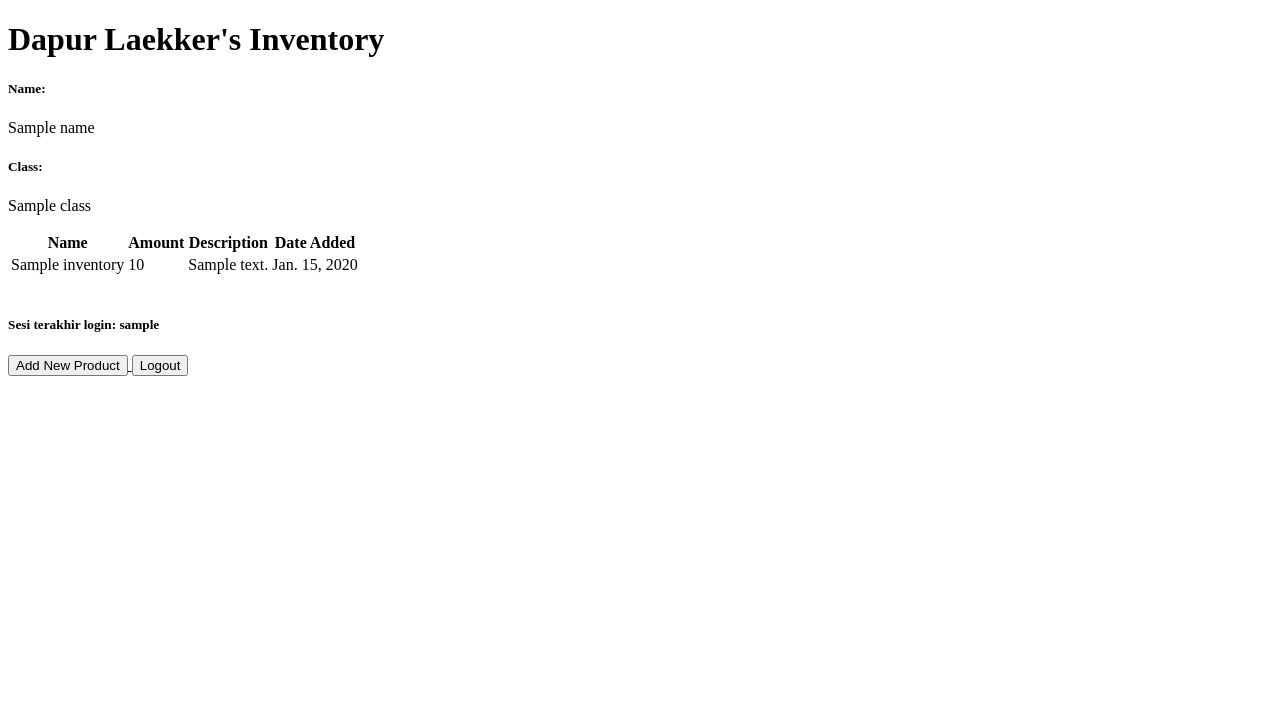
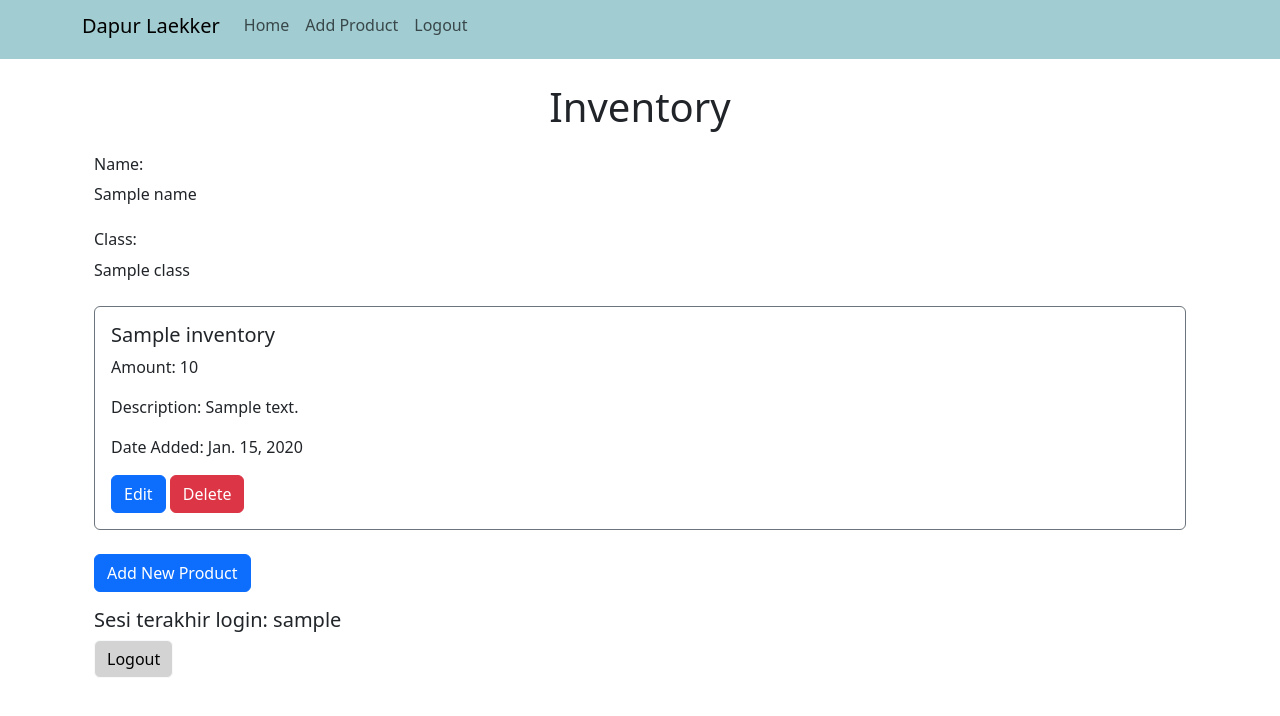
Before and after one commit to sekargandesdianti/dapur-laekker, a Django app: template main/templates/main.html in a window 1280 px wide. Shown: the top 716 px of the page. Run offline with Django 4.2, Linux system fonts and the light colour scheme; tables that the repository leaves empty hold one stand-in row (values such as "Sample post"); the template is opened without the code that fills it: values that come from a table or form of the project are taken from there, most other values are stand-ins (such as "Sample title", 1, 10 or a date in 2020).

Commit message:
Menambahkan Tugas 5

```diff
--- a/main/templates/main.html
+++ b/main/templates/main.html
@@ -1,48 +1,43 @@
 {% extends 'base.html' %}
 
 {% block content %}
-    <h1>Dapur Laekker's Inventory</h1>
+<div class="container">
+    <h1 class="text-center mt-4">Inventory</h1>
+    <h6 class="mt-4">Name:</h5>
+    <p class="mt-1">{{name}}</p>
 
-    <h5>Name:</h5>
-    <p>{{name}}</p>
+    <h6 class="mt-4">Class:</h5>
+    <p class="mt-1">{{class}}</p>
 
-    <h5>Class:</h5>
-    <p>{{class}}</p>
+    <div class="card-deck">
+        {% for inventory in products %}
+            <div class="card border-secondary mt-4">
+                <div class="card-body">
+                    <h5 class="card-title">{{inventory.name}}</h5>
+                    <p class="card-text">Amount: {{inventory.amount}}</p>
+                    <p class="card-text">Description: {{inventory.description}}</p>
+                    <p class="card-text">Date Added: {{inventory.date_added}}</p>
+                    <a href="{% url 'main:edit_product' inventory.pk %}" class="btn btn-primary">
+                        Edit
+                    </a>
+                    <a href="{% url 'main:delete_product' inventory.pk %}" class="btn btn-danger">
+                        Delete
+                    </a>
+                </div>
+            </div>
+        {% endfor %}
+    </div>
 
-<table>
-    <tr>
-        <th>Name</th>
-        <th>Amount</th>
-        <th>Description</th>
-        <th>Date Added</th>
-    </tr>
+    <br />
 
-    {% comment %} Berikut cara memperlihatkan data produk di bawah baris ini {% endcomment %}
+    <a href="{% url 'main:create_product' %}" class="btn btn-primary">
+        Add New Product
+    </a>
 
-    {% for inventory in products %}
-        <tr>
-            <td>{{inventory.name}}</td>
-            <td>{{inventory.amount}}</td>
-            <td>{{inventory.description}}</td>
-            <td>{{inventory.date_added}}</td>
-        </tr>
-    {% endfor %}
-</table>
+    <h5 class="mt-3">Sesi terakhir login: {{ last_login }}</h5>
 
-<br />
-
-<h5>Sesi terakhir login: {{ last_login }}</h5>
-
-<a href="{% url 'main:create_product' %}">
-    <button>
-        Add New Product
-    </button>
-</a>
-
-<a href="{% url 'main:logout' %}">
-    <button>
+    <a href="{% url 'main:logout' %}" class="btn btn-light mb-3" style="background-color: lightgrey">
         Logout
-    </button>
-</a>
-
+    </a>
+</div>
 {% endblock content %}
--- a/main/urls.py
+++ b/main/urls.py
@@ -1,6 +1,7 @@
 from django.urls import path
 from main.views import show_main, create_product, show_xml, show_json, show_xml_by_id, show_json_by_id
 from main.views import register, login_user, logout_user
+from main.views import edit_product, delete_product
 
 app_name = 'main'
 
@@ -14,4 +15,6 @@ urlpatterns = [
     path('register/', register, name='register'),
     path('login/', login_user, name='login'),
     path('logout/', logout_user, name='logout'),
+    path('edit-product/<int:id>', edit_product, name='edit_product'),
+    path('delete/<int:id>', delete_product, name='delete_product'),
 ]
--- a/templates/base.html
+++ b/templates/base.html
@@ -2,17 +2,42 @@
 <!DOCTYPE html>
 <html lang="en">
     <head>
-        <meta charset="UTF-8" />
-        <meta
-            name="viewport"
-            content="width=device-width, initial-scale=1.0"
-        />
         {% block meta %}
+            <meta charset="UTF-8" />
+            <meta name="viewport" content="width=1200, initial-scale=1.0">
         {% endblock meta %}
+        <link href="https://cdn.jsdelivr.net/npm/bootstrap@5.3.2/dist/css/bootstrap.min.css" rel="stylesheet" integrity="sha384-T3c6CoIi6uLrA9TneNEoa7RxnatzjcDSCmG1MXxSR1GAsXEV/Dwwykc2MPK8M2HN" crossorigin="anonymous">
+        <script src="https://code.jquery.com/jquery-3.6.0.min.js" integrity="sha384-KyZXEAg3QhqLMpG8r+J4jsl5c9zdLKaUk5Ae5f5b1bw6AUn5f5v8FZJoMxm6f5cH1" crossorigin="anonymous"></script>
+        <script src="https://cdn.jsdelivr.net/npm/@popperjs/core@2.11.8/dist/umd/popper.min.js" integrity="sha384-I7E8VVD/ismYTF4hNIPjVp/Zjvgyol6VFvRkX/vR+Vc4jQkC+hVqc2pM8ODewa9r" crossorigin="anonymous"></script>
+        <script src="https://cdn.jsdelivr.net/npm/bootstrap@5.3.2/dist/js/bootstrap.min.js" integrity="sha384-BBtl+eGJRgqQAUMxJ7pMwbEyER4l1g+O15P+16Ep7Q9Q+zqX6gSbd85u4mG4QzX+" crossorigin="anonymous"></script>
     </head>
 
     <body>
-        {% block content %}
-        {% endblock content %}
+        <nav class="navbar navbar-expand-lg navbar-light" style="background-color: #A1CCD1;">
+            <div class="container">
+                <a class="navbar-brand h1" href="{% url 'main:show_main' %}">Dapur Laekker</a>
+                <button class="navbar-toggler" type="button" data-toggle="collapse" data-target="#navbarNav" aria-controls="navbarNav" aria-expanded="false" aria-label="Toggle navigation">
+                    <span class="navbar-toggler-icon"></span>
+                </button>
+                <div class="collapse navbar-collapse" id="navbarNav">
+                    <ul class="navbar-nav mt-auto ml-auto">
+                        <li class="nav-item h6">
+                            <a class="nav-link" href="{% url 'main:show_main' %}">Home</a>
+                        </li>
+                        <li class="nav-item h6">
+                            <a class="nav-link" href="{% url 'main:create_product' %}">Add Product</a>
+                        </li>
+                        <li class="nav-item h6">
+                            <a class="nav-link" href="{% url 'main:logout' %}">Logout</a>
+                        </li>
+                    </ul>
+                </div>
+            </div>
+        </nav>
+
+        <div class="container">
+            {% block content %}
+            {% endblock content %}
+        </div>
     </body>
 </html>
```
Also changed, not shown: main/templates/create_product.html (+7 -4 lines), main/templates/edit_product.html (added, +22 -0 lines), main/templates/login.html (+20 -23 lines), main/templates/register.html (+14 -14 lines), main/views.py (+22 -1 lines), README.md.
